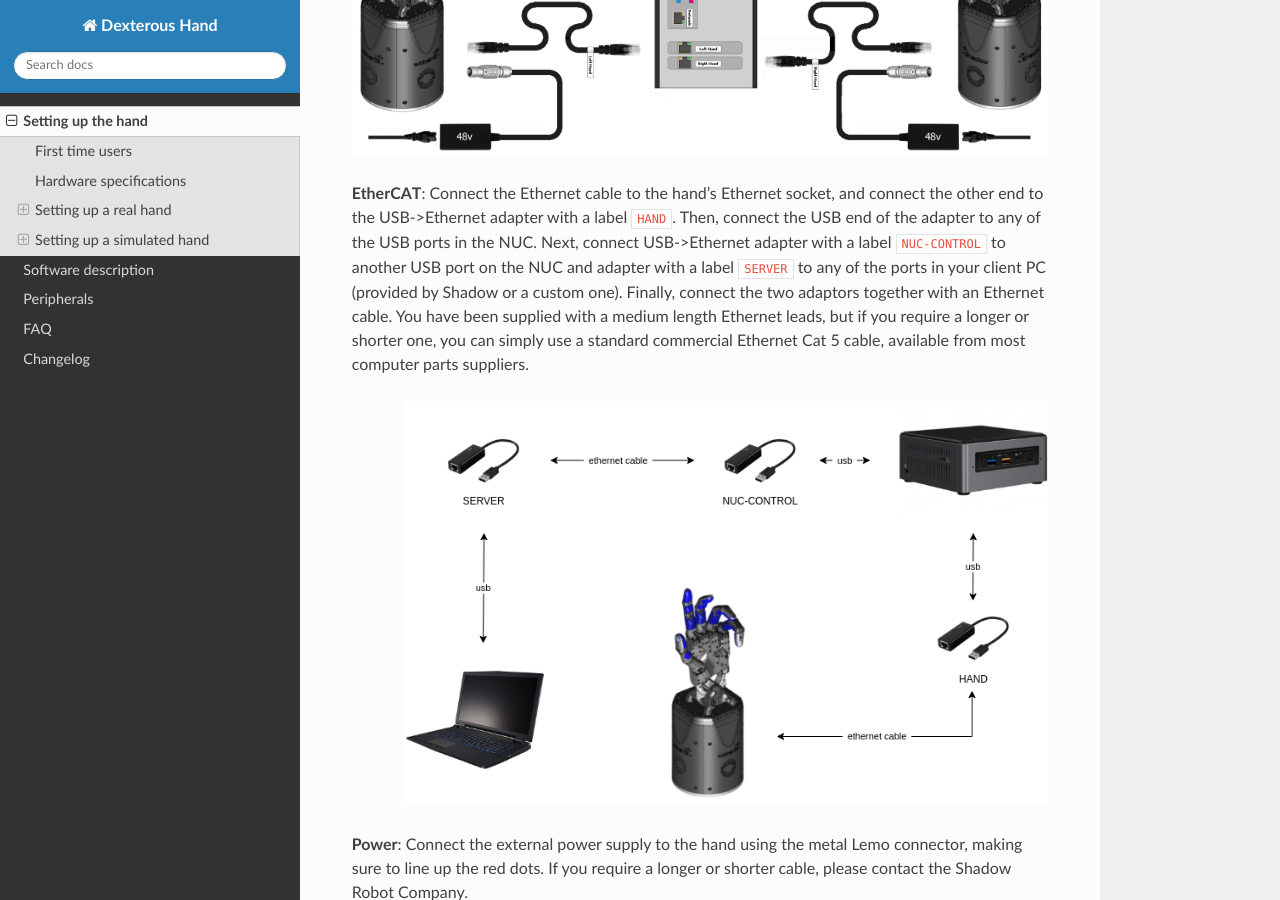
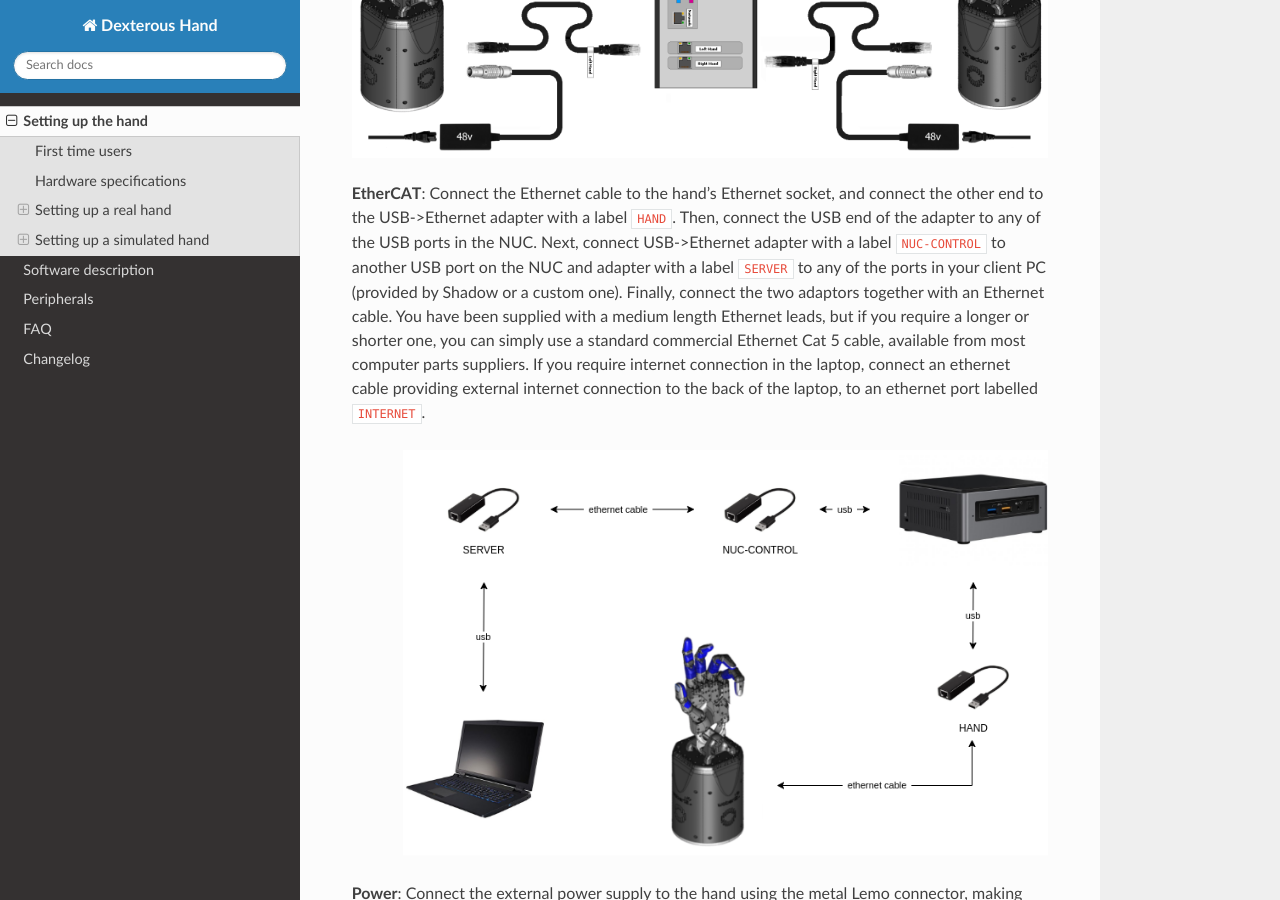
Before and after one commit to shadow-robot/sr_dexterous_hand_documentation, a Sphinx documentation site: the page built from docs/user_guide/1_setting_up_the_hand.md, in a window 1280 px wide and 900 px high, scrolled down 1799 px. Built offline with Sphinx 7.4.7 and the Read the Docs theme 2.0.0, drawn with Linux system fonts in a browser that asks for light colours.

Commit message:
adding short info

```diff
--- a/docs/user_guide/1_setting_up_the_hand.md
+++ b/docs/user_guide/1_setting_up_the_hand.md
@@ -55,7 +55,7 @@
 ![Connecting cables](../img/connecting_cables_external.png)
 
 **EtherCAT**: Connect the Ethernet cable to the hand's Ethernet socket, and connect the other end to the USB->Ethernet adapter with a label `HAND`. Then, connect the USB end of the adapter to any of the USB ports in the NUC. Next, connect USB->Ethernet adapter with a label `NUC-CONTROL` to another USB port on the NUC and adapter with a label `SERVER` to any of the ports in your client PC (provided by Shadow or a custom one). Finally, connect the two adaptors together with an Ethernet cable.
-You have been supplied with a medium length Ethernet leads, but if you require a longer or shorter one, you can simply use a standard commercial Ethernet Cat 5 cable, available from most computer parts suppliers.
+You have been supplied with a medium length Ethernet leads, but if you require a longer or shorter one, you can simply use a standard commercial Ethernet Cat 5 cable, available from most computer parts suppliers. If you require internet connection in the laptop, connect an ethernet cable providing external internet connection to the back of the laptop, to an ethernet port labelled `INTERNET`.
 
 ![Connections_diagram](../img/hand_connections_diagram.png)
 
```
